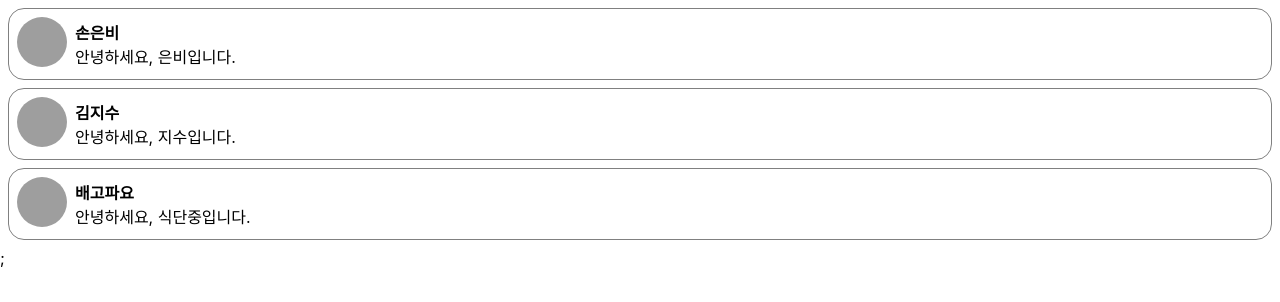
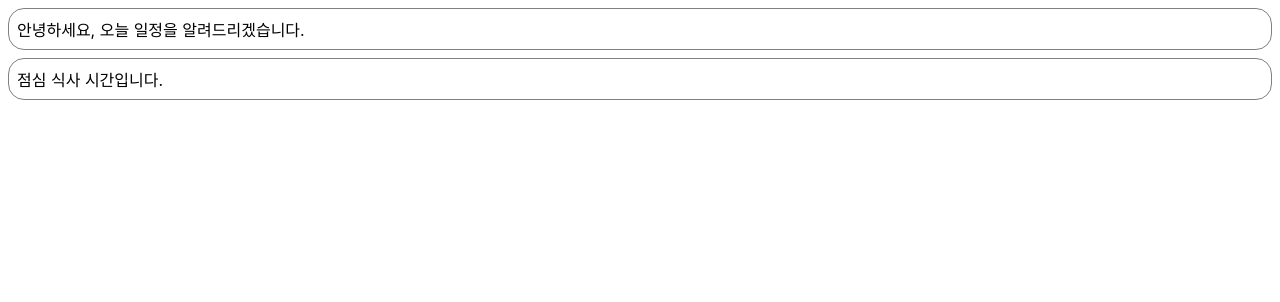
Before and after one commit to ebcode2021/React-Study, a React (Create React App) app: page / in a window 1280 px wide. Shown: the top 302 px of the page. Built offline with nearby package versions, Linux system fonts and the light colour scheme; grey boxes are pictures that could not be loaded.

Commit message:
[add] state and lifeCycle

```diff
--- /dev/null
+++ b/src/chapter_06/Notification.jsx
@@ -0,0 +1,33 @@
+import React from "react";
+import "./styles.css"
+
+class	Notification extends React.Component {
+	constructor(props) {
+		super(props);
+		this.state = {};
+	}
+
+	componentDidMount() {
+		console.log(`${this.props.id} componentDidMount() called.`);
+	}
+
+	componentDidUpdate() {
+		console.log(`${this.props.id} componentDidUpdate() called.`);
+	}
+
+	componentWillUnmount() {
+		console.log(`${this.props.id} componentWillUnmount() called.`);
+	}
+
+	render() {
+		return (
+			<div className="wrapper">
+				<span className="messageText">
+					{this.props.message}
+				</span>
+			</div>
+		);
+	}
+}
+
+export default Notification;
--- /dev/null
+++ b/src/chapter_06/NotificationList.jsx
@@ -0,0 +1,69 @@
+import React from "react";
+import Notification from "./Notification";
+
+const reservedNotifications = [
+	{
+		id: 1,
+		message: "안녕하세요, 오늘 일정을 알려드리겠습니다."
+	},
+	{
+		id: 2,
+		message: "점심 식사 시간입니다."
+	},
+	{
+		id: 3,
+		message: "퇴근하세요."
+	},
+];
+
+let	timer;
+
+class	NotificationList extends React.Component {
+	constructor(props) {
+		super(props);
+		this.state = {
+			notifications: [],
+		};
+	}
+
+	componentDidMount() {
+		const { notifications } = this.state;
+
+		timer = setInterval(() => {
+			if (notifications.length < reservedNotifications.length) {
+				const index = notifications.length;
+
+				notifications.push(reservedNotifications[index]);
+				this.setState({
+					notifications: notifications,
+				});
+			}
+			else {
+				this.setState({
+					notifications: [],
+				})
+				clearInterval(timer);
+			}
+		}, 2000);
+	}
+
+	componentWillUnmount() {
+		if (timer)
+			clearInterval(timer);
+	}
+
+	render() {
+		return (
+			<div>
+				{this.state.notifications.map((notification) => {
+					return <Notification
+								key={notification.id}
+								id={notification.id}
+								message={notification.message}/>;
+				})}
+			</div>
+		);
+	}
+}
+
+export default NotificationList;
--- /dev/null
+++ b/src/chapter_06/styles.css
@@ -0,0 +1,13 @@
+.wrapper {
+	margin: 8px;
+	padding: 8px;
+	display: flex;
+	flex-direction: row;
+	border: 1px solid grey;
+	border-radius: 16px;
+}
+
+.messageText {
+	color: black;
+	font-size: 16px;
+}
--- a/src/index.js
+++ b/src/index.js
@@ -6,15 +6,23 @@
 import Library from './chapter_03/Library';
 import Clock from './chapter_04/Clock';
 import CommentList from './chapter_05/CommentList';
+import NotificationList from './chapter_06/NotificationList';
 
-
-// chapter_05
+// chapter_06
 const root = ReactDOM.createRoot(document.getElementById("root"));
 root.render(
   <React.StrictMode>
-    <CommentList />
+    <NotificationList />
   </React.StrictMode>
 );
+
+// chapter_05
+// const root = ReactDOM.createRoot(document.getElementById("root"));
+// root.render(
+//   <React.StrictMode>
+//     <CommentList />
+//   </React.StrictMode>
+// );
 
 // chapter_04
 // const root = ReactDOM.createRoot(document.getElementById("root"));
```
